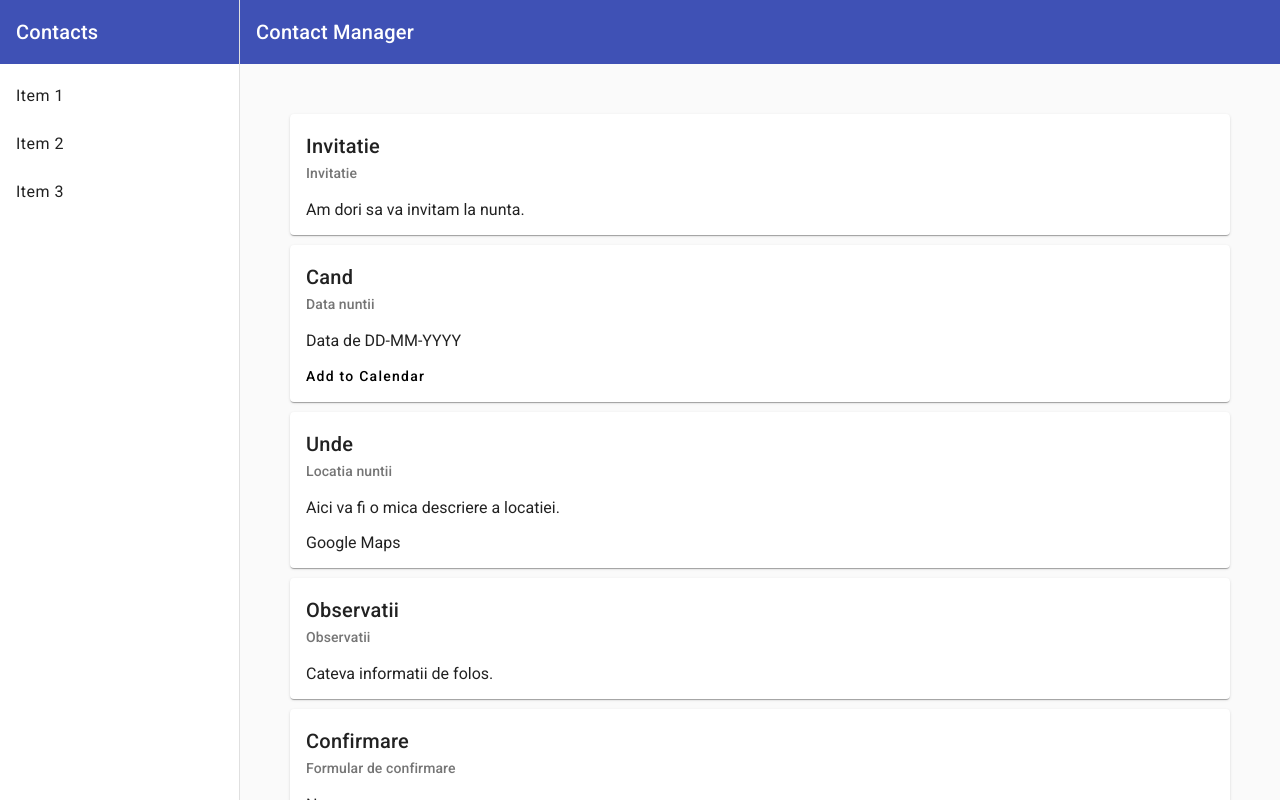
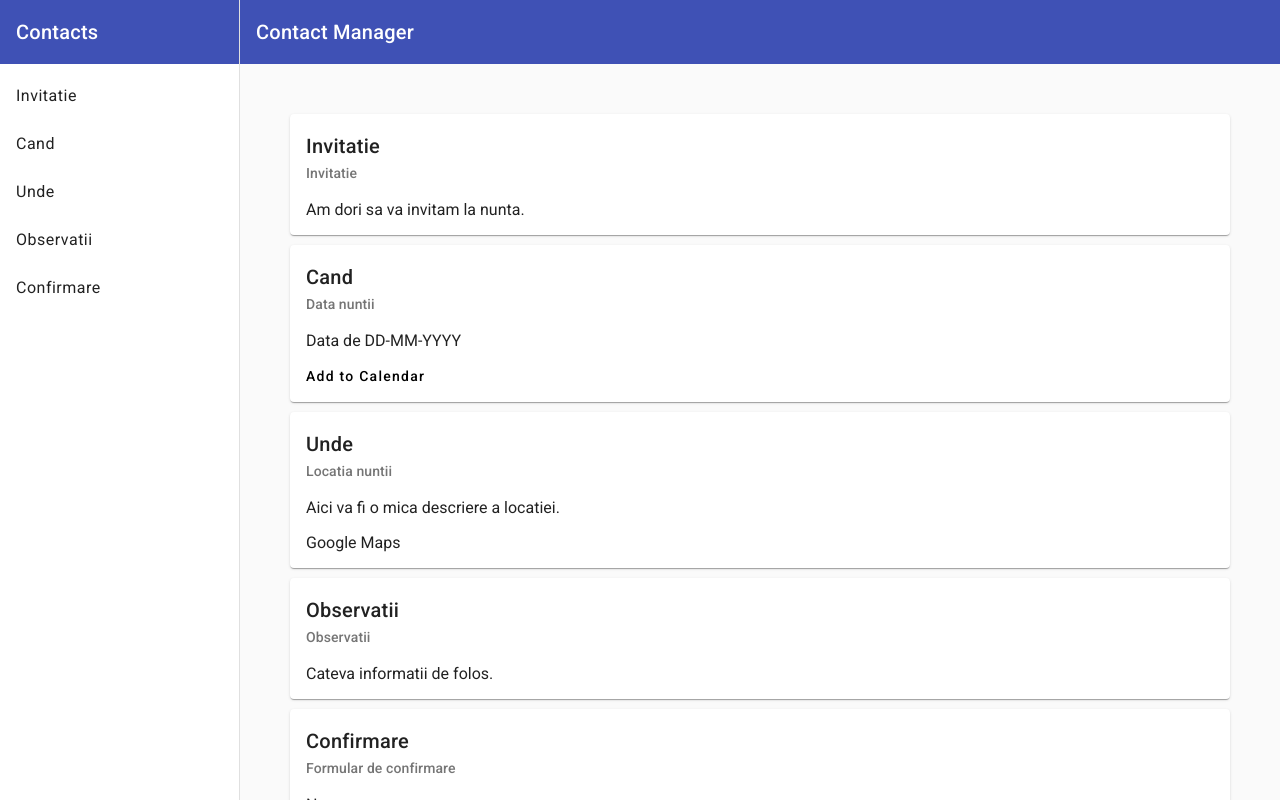
Before and after one commit to buckpower/Wedding, an Angular app in the folder wedding-front/: page /invitation in a window 1280 px wide. Built offline with nearby package versions, Linux system fonts and the light colour scheme.

Commit message:
Add item to list

```diff
--- a/wedding-front/src/app/invitation/components/sidenav/sidenav.component.html
+++ b/wedding-front/src/app/invitation/components/sidenav/sidenav.component.html
@@ -5,9 +5,11 @@
         Contacts
       </mat-toolbar>
       <mat-list role="list">
-        <mat-list-item role="listitem">Item 1</mat-list-item>
-        <mat-list-item role="listitem">Item 2</mat-list-item>
-        <mat-list-item role="listitem">Item 3</mat-list-item>
+        <mat-list-item role="listitem">Invitatie</mat-list-item>
+        <mat-list-item role="listitem">Cand</mat-list-item>
+        <mat-list-item role="listitem">Unde</mat-list-item>
+        <mat-list-item role="listitem">Observatii</mat-list-item>
+        <mat-list-item role="listitem">Confirmare</mat-list-item>
       </mat-list>
     </mat-sidenav>
 
```
